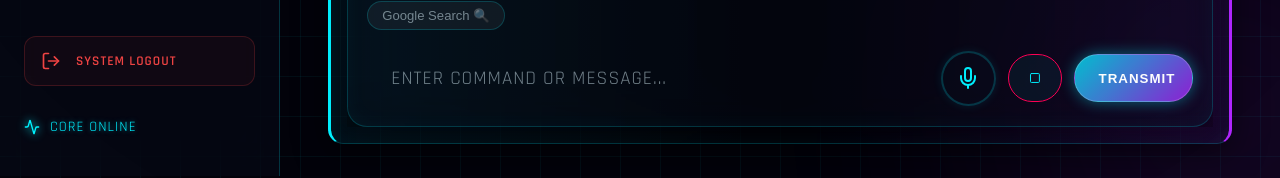
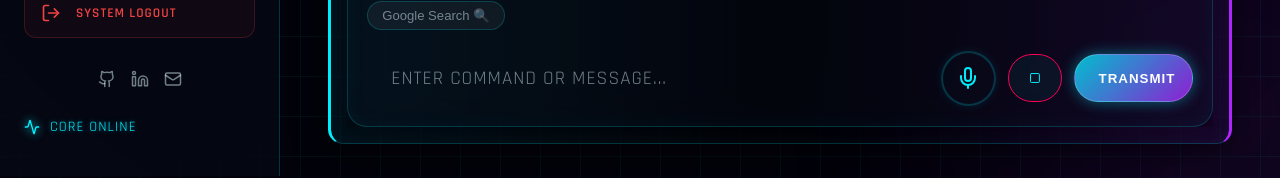
Before and after one commit to Jaanvichouhan34/CJ, a React (Vite) app in the folder frontend/: page / in a window 1280 px wide. Shown: the part 624-802 px from the top of the page. Built offline with nearby package versions, Linux system fonts and the light colour scheme; no server answers.

Commit message:
Add contact info to system prompt and sidebar

```diff
--- a/frontend/src/components/Sidebar.jsx
+++ b/frontend/src/components/Sidebar.jsx
@@ -1,5 +1,5 @@
 import { motion } from 'framer-motion';
-import { MessageSquare, Bell, User, Settings, HelpCircle, LogOut, Activity } from 'lucide-react';
+import { MessageSquare, Bell, User, Settings, HelpCircle, LogOut, Activity, Github, Linkedin, Mail } from 'lucide-react';
 
 export default function Sidebar({ activeTab, setActiveTab, onSignOut }) {
   const navItems = [
@@ -112,6 +112,19 @@ export default function Sidebar({ activeTab, setActiveTab, onSignOut }) {
         <span>SYSTEM LOGOUT</span>
       </motion.button>
 
+      {/* Social Links */}
+      <div style={{ display: 'flex', justifyContent: 'center', gap: '15px', marginBottom: '1.5rem' }}>
+        <a href="https://github.com/Jaanvichouhan34" target="_blank" rel="noreferrer" style={{ color: 'var(--text-muted)', transition: 'color 0.2s' }} onMouseOver={e => e.currentTarget.style.color='var(--text-primary)'} onMouseOut={e => e.currentTarget.style.color='var(--text-muted)'}>
+          <Github size={18} />
+        </a>
+        <a href="https://linkedin.com/in/jaanvi-chouhan" target="_blank" rel="noreferrer" style={{ color: 'var(--text-muted)', transition: 'color 0.2s' }} onMouseOver={e => e.currentTarget.style.color='var(--accent-blue)'} onMouseOut={e => e.currentTarget.style.color='var(--text-muted)'}>
+          <Linkedin size={18} />
+        </a>
+        <a href="mailto:jaanvichouhan18805@gmail.com" style={{ color: 'var(--text-muted)', transition: 'color 0.2s' }} onMouseOver={e => e.currentTarget.style.color='var(--accent-purple)'} onMouseOut={e => e.currentTarget.style.color='var(--text-muted)'}>
+          <Mail size={18} />
+        </a>
+      </div>
+
       {/* Bottom Status */}
       <div style={{ display: 'flex', alignItems: 'center', gap: '10px' }}>
         <Activity size={16} color="#00f3ff" className="anim-pulse-glow" style={{ filter: 'drop-shadow(0 0 5px #00f3ff)' }} />
```
Also changed, not shown: 1 other file (tests, documents, lock files or other folders).
